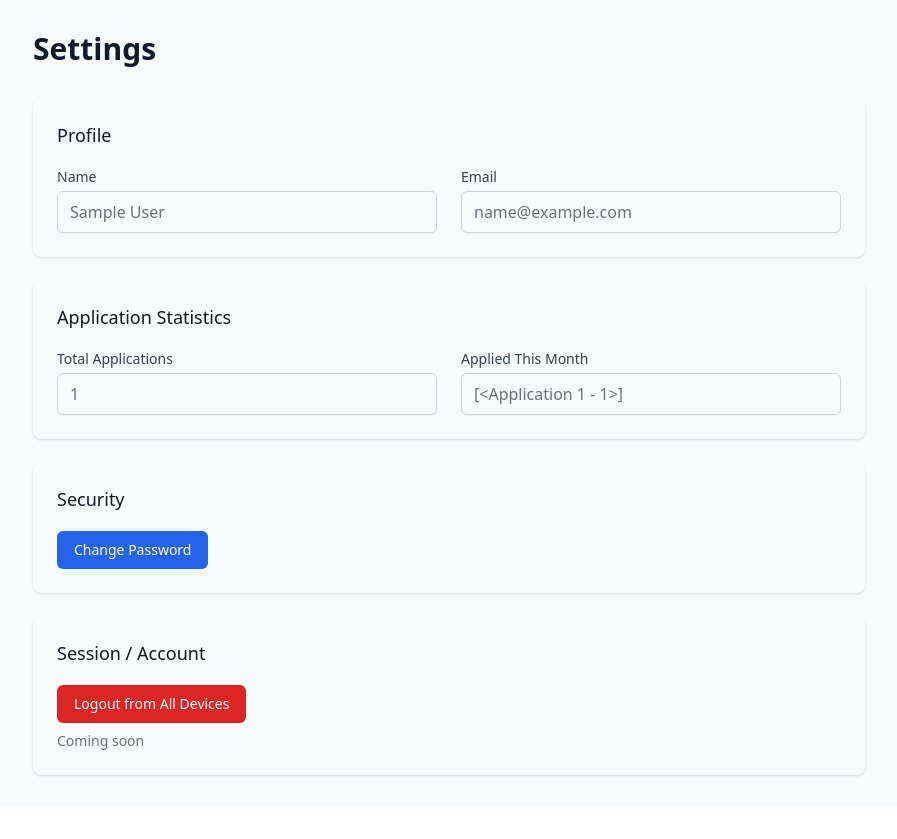
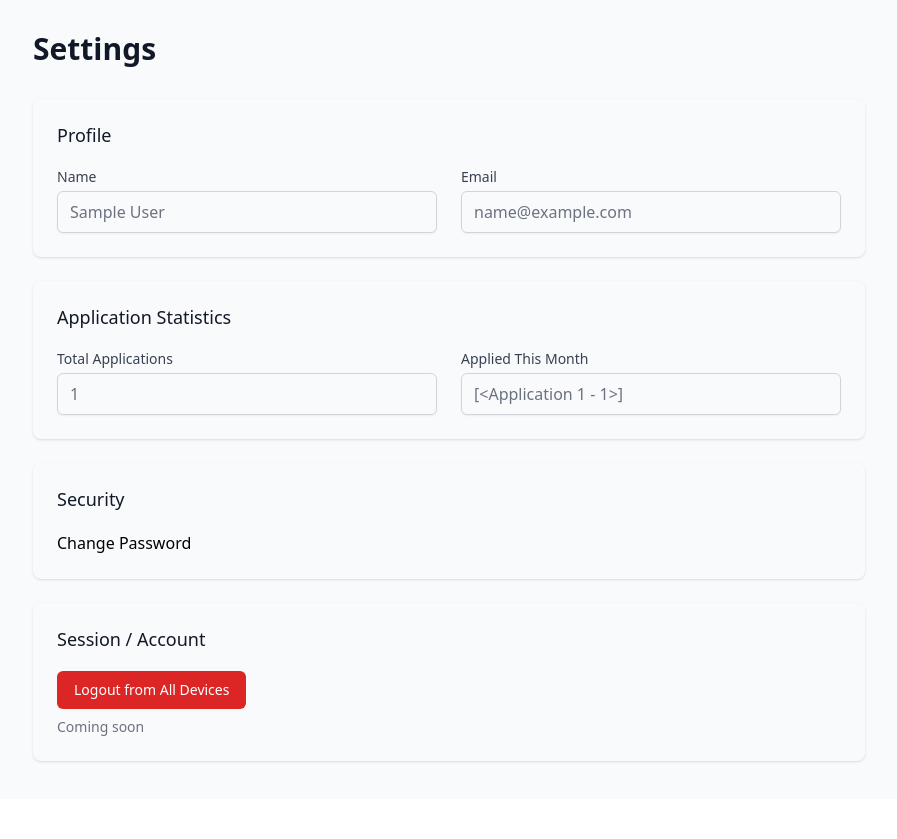
Before and after one commit to SaiShreshth/jobsta, a Flask app: template app/templates/users/settings.html in a window 1280 px wide. Shown: the part 97-936 px from the top of the page, without its empty margins (191-1088 px from the left). After the commit the page ends 860 px from the top, so only its background shows below. Run offline with Flask 3, Linux system fonts and the light colour scheme; tables that the repository leaves empty hold one stand-in row (values such as "Sample post"); the template is opened without the code that fills it: values that come from a table or form of the project are taken from there, most other values are stand-ins (such as "Sample title", 1, 10 or a date in 2020); style sheets or scripts are compiled from the project's sources; some libraries are stand-ins or nearby versions.

Commit message:
Polish themes: focus states, reduce motion, sr-only improvements; card roles; button-primary usage; ARIA nav and aria-current

```diff
--- a/app/templates/admin/index.html
+++ b/app/templates/admin/index.html
@@ -32,7 +32,7 @@
 
 </div>
 
-<a href="{{ url_for('admin.new_job') }}" class="bg-blue-500 text-white px-4 py-2 rounded mb-4 inline-block">Create New Job</a>
+<a href="{{ url_for('admin.new_job') }}" class="button-primary mb-4 inline-block">Create New Job</a>
 
 <h2 class="text-xl font-bold mb-2">Jobs</h2>
 
--- a/app/templates/admin_dashboard.html
+++ b/app/templates/admin_dashboard.html
@@ -12,7 +12,7 @@
     <!-- Admin Sections -->
     <div class="grid grid-cols-1 md:grid-cols-2 lg:grid-cols-3 gap-6">
       <!-- Manage Jobs -->
-      <div class="card overflow-hidden shadow rounded-lg">
+      <div class="card overflow-hidden shadow rounded-lg" role="region" aria-labelledby="admin-managejobs">
         <div class="p-5">
           <div class="flex items-center">
             <div class="flex-shrink-0">
@@ -22,7 +22,7 @@
             </div>
             <div class="ml-5 w-0 flex-1">
               <dl>
-                <dt class="text-sm font-medium text-gray-500 truncate">Manage Jobs</dt>
+                <dt id="admin-managejobs" class="text-sm font-medium text-gray-500 truncate">Manage Jobs</dt>
                 <dd class="text-lg font-medium text-gray-900">Add, edit, delete jobs</dd>
               </dl>
             </div>
--- a/app/templates/base.html
+++ b/app/templates/base.html
@@ -10,7 +10,8 @@
 </head>
 <body class="min-h-screen" x-data="{ open: false }">
     {% block nav %}
-    <nav class="site-nav text-white shadow-lg">
+    <a class="sr-only focus:not-sr-only" href="#main">Skip to content</a>
+    <nav class="site-nav text-white shadow-lg" role="navigation" aria-label="Main navigation">
         <div class="max-w-7xl mx-auto px-4 sm:px-6 lg:px-8">
             <div class="flex justify-between h-16">
                 <div class="flex">
@@ -41,12 +42,12 @@
                 </div>
                 <!-- Desktop Navigation -->
                 <div class="hidden md:flex items-center space-x-4 nav-links">
-                    <a href="{{ url_for('users.dashboard') }}" class="hover:bg-blue-700 px-3 py-2 rounded-md text-sm font-medium">Home</a>
+                    <a href="{{ url_for('users.dashboard') }}" {% if request.endpoint == 'users.dashboard' %}aria-current="page"{% endif %} class="hover:bg-blue-700 px-3 py-2 rounded-md text-sm font-medium">Home</a>
                     {% if current_user %}
-                    <a href="{{ url_for('users.jobs') }}" class="hover:bg-blue-700 px-3 py-2 rounded-md text-sm font-medium">Jobs</a>
-                    <a href="{{ url_for('users.applications') }}" class="hover:bg-blue-700 px-3 py-2 rounded-md text-sm font-medium">My Applications</a>
-                    <a href="{{ url_for('users.notifications') }}" class="hover:bg-blue-700 px-3 py-2 rounded-md text-sm font-medium">Notifications</a>
-                    <a href="{{ url_for('users.settings') }}" class="hover:bg-blue-700 px-3 py-2 rounded-md text-sm font-medium">Settings</a>
+                    <a href="{{ url_for('users.jobs') }}" {% if request.endpoint == 'users.jobs' %}aria-current="page"{% endif %} class="hover:bg-blue-700 px-3 py-2 rounded-md text-sm font-medium">Jobs</a>
+                    <a href="{{ url_for('users.applications') }}" {% if request.endpoint == 'users.applications' %}aria-current="page"{% endif %} class="hover:bg-blue-700 px-3 py-2 rounded-md text-sm font-medium">My Applications</a>
+                    <a href="{{ url_for('users.notifications') }}" {% if request.endpoint == 'users.notifications' %}aria-current="page"{% endif %} class="hover:bg-blue-700 px-3 py-2 rounded-md text-sm font-medium">Notifications</a>
+                    <a href="{{ url_for('users.settings') }}" {% if request.endpoint == 'users.settings' %}aria-current="page"{% endif %} class="hover:bg-blue-700 px-3 py-2 rounded-md text-sm font-medium">Settings</a>
                     <button id="theme-toggle" class="theme-toggle ml-2" aria-label="Toggle theme">🌙</button>
                     <a href="{{ url_for('auth.logout') }}" class="hover:bg-blue-700 px-3 py-2 rounded-md text-sm font-medium">Logout</a>
                     {% else %}
@@ -82,7 +83,7 @@
                 <a href="{{ url_for('users.jobs') }}" @click="open = false" class="block px-3 py-2 rounded-md text-base font-medium hover:bg-blue-800">Jobs</a>
                 <a href="{{ url_for('users.applications') }}" @click="open = false" class="block px-3 py-2 rounded-md text-base font-medium hover:bg-blue-800">My Applications</a>
                 <a href="{{ url_for('users.notifications') }}" @click="open = false" class="block px-3 py-2 rounded-md text-base font-medium hover:bg-blue-800">Notifications</a>
-                <a href="{{ url_for('users.settings') }}" @click="open = false" class="block px-3 py-2 rounded-md text-base font-medium hover:bg-blue-800">Settings</a>
+                <a href="{{ url_for('users.settings') }}" {% if request.endpoint == 'users.settings' %}aria-current="page"{% endif %} @click="open = false" class="block px-3 py-2 rounded-md text-base font-medium hover:bg-blue-800">Settings</a>
                 <a href="{{ url_for('auth.logout') }}" @click="open = false" class="block px-3 py-2 rounded-md text-base font-medium hover:bg-blue-800">Logout</a>
                 {% else %}
                 <a href="{{ url_for('auth.register') }}" @click="open = false" class="block px-3 py-2 rounded-md text-base font-medium hover:bg-blue-800">Register</a>
--- a/app/templates/users/settings.html
+++ b/app/templates/users/settings.html
@@ -5,7 +5,7 @@
 {% block content %}
 <div class="min-h-screen bg-gray-50">
   <div class="max-w-4xl mx-auto px-4 sm:px-6 lg:px-8 py-8">
-    <h1 class="text-3xl font-bold text-gray-900 mb-8">Settings</h1>
+    <h1 id="settings-heading" class="text-3xl font-bold text-gray-900 mb-8">Settings</h1>
 
     <div class="space-y-6">
       <!-- Profile Section -->
@@ -55,7 +55,7 @@
         <div class="px-4 py-5 sm:p-6">
           <h3 class="text-lg leading-6 font-medium text-gray-900">Security</h3>
           <div class="mt-5">
-            <a href="{{ url_for('auth.change_password') }}" class="inline-flex items-center px-4 py-2 border border-transparent text-sm font-medium rounded-md text-white bg-blue-600 hover:bg-blue-700">
+            <a href="{{ url_for('auth.change_password') }}" class="button-primary">
               Change Password
             </a>
           </div>
```
Also changed, not shown: CHECKLIST.md (+1 -0 lines), app/templates/users/dashboard.html (+4 -4 lines).
